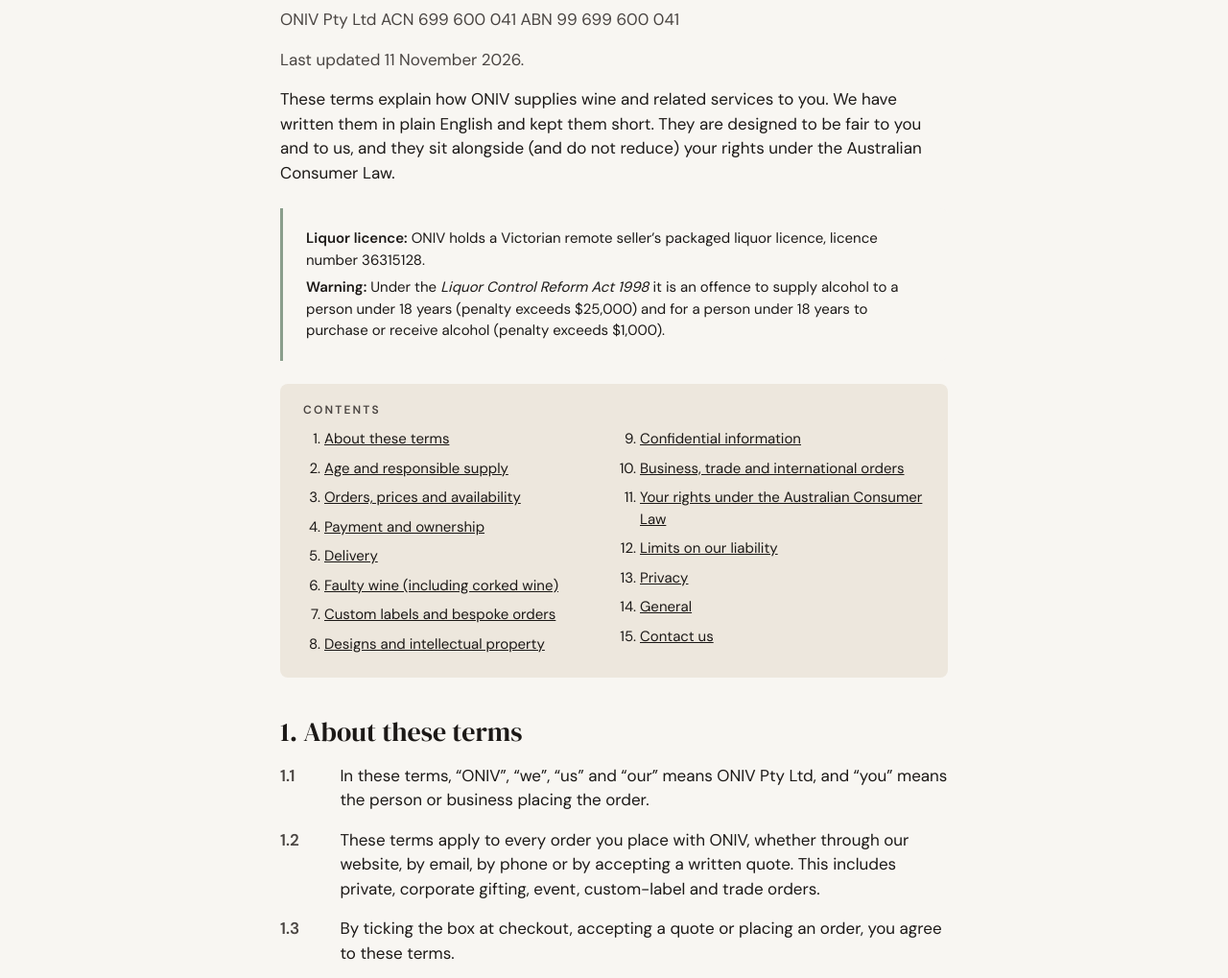
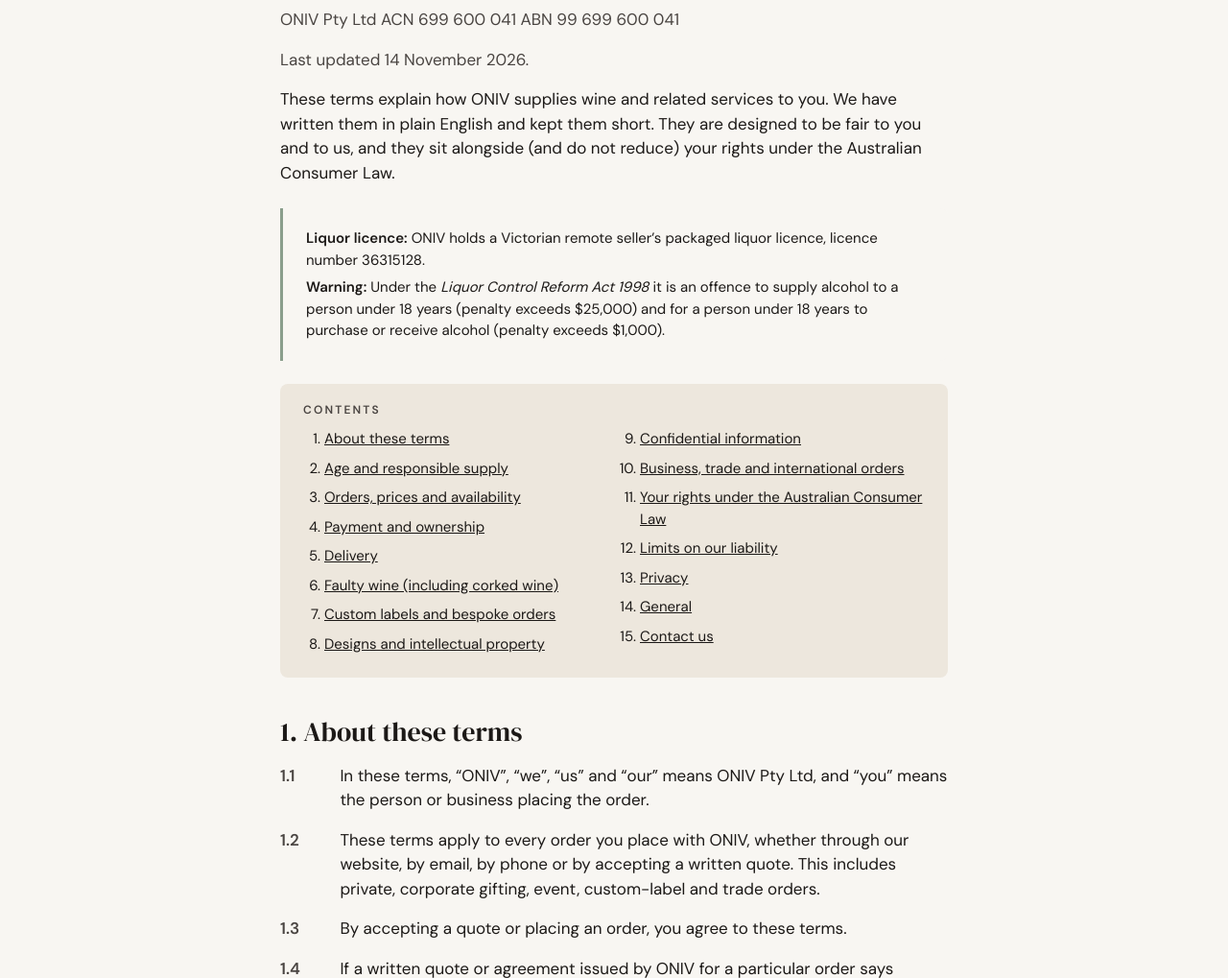
Before and after one commit to lachlancreese/oniv-website, a plain HTML site: page public/terms.html in a window 1280 px wide. Shown: the part 279-1298 px from the top of the page at 96% size. Drawn offline with Linux system fonts and the light colour scheme.

Commit message:
Terms 1.3: agreement on accepting a quote or placing an order
There is no checkout tick box; enquiries are not orders (clause 3.1).

Co-Authored-By: Claude Opus 5.5 <noreply@anthropic.com>
Claude-Session: https://claude.ai/code/session_013tEhj4jJDb3azKSqcoDfd3

```diff
--- a/public/terms.html
+++ b/public/terms.html
@@ -83,14 +83,14 @@
     <p class="eyebrow">ONIV Pty Ltd</p>
     <h1 class="h2">terms and conditions.</h1>
     <p class="muted">ONIV Pty Ltd ACN 699 600 041 ABN 99 699 600 041</p>
-    <p class="muted">Last updated 11 November 2026.</p>
+    <p class="muted">Last updated 14 November 2026.</p>
     <p>These terms explain how ONIV supplies wine and related services to you. We have written them in plain English and kept them short. They are designed to be fair to you and to us, and they sit alongside (and do not reduce) your rights under the Australian Consumer Law.</p>
     <div class="callout"><p><b>Liquor licence:</b> ONIV holds a Victorian remote seller’s packaged liquor licence, licence number 36315128.</p><p><b>Warning:</b> Under the <i>Liquor Control Reform Act 1998</i> it is an offence to supply alcohol to a person under 18 years (penalty exceeds $25,000) and for a person under 18 years to purchase or receive alcohol (penalty exceeds $1,000).</p></div>
     <nav class="toc" aria-label="Contents"><h2 class="toc-title">Contents</h2><ol><li><a href="#s1">About these terms</a></li><li><a href="#s2">Age and responsible supply</a></li><li><a href="#s3">Orders, prices and availability</a></li><li><a href="#s4">Payment and ownership</a></li><li><a href="#s5">Delivery</a></li><li><a href="#s6">Faulty wine (including corked wine)</a></li><li><a href="#s7">Custom labels and bespoke orders</a></li><li><a href="#s8">Designs and intellectual property</a></li><li><a href="#s9">Confidential information</a></li><li><a href="#s10">Business, trade and international orders</a></li><li><a href="#s11">Your rights under the Australian Consumer Law</a></li><li><a href="#s12">Limits on our liability</a></li><li><a href="#s13">Privacy</a></li><li><a href="#s14">General</a></li><li><a href="#s15">Contact us</a></li></ol></nav>
     <h2 id="s1">1. About these terms</h2>
     <p class="clause"><span class="n">1.1</span> <span>In these terms, “ONIV”, “we”, “us” and “our” means ONIV Pty Ltd, and “you” means the person or business placing the order.</span></p>
     <p class="clause"><span class="n">1.2</span> <span>These terms apply to every order you place with ONIV, whether through our website, by email, by phone or by accepting a written quote. This includes private, corporate gifting, event, custom-label and trade orders.</span></p>
-    <p class="clause"><span class="n">1.3</span> <span>By ticking the box at checkout, accepting a quote or placing an order, you agree to these terms.</span></p>
+    <p class="clause"><span class="n">1.3</span> <span>By accepting a quote or placing an order, you agree to these terms.</span></p>
     <p class="clause"><span class="n">1.4</span> <span>If a written quote or agreement issued by ONIV for a particular order says something different, that document applies to that order to the extent of the difference.</span></p>
     <p class="clause"><span class="n">1.5</span> <span>We may update these terms from time to time by publishing a new version on our website. The version in place when you place an order applies to that order. Changes do not apply to orders already placed.</span></p>
     <h2 id="s2">2. Age and responsible supply</h2>
```
Also changed, not shown: pages/terms.html (+2 -2 lines).
